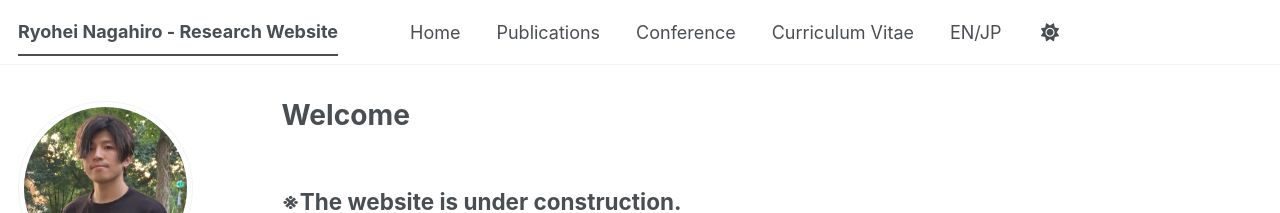
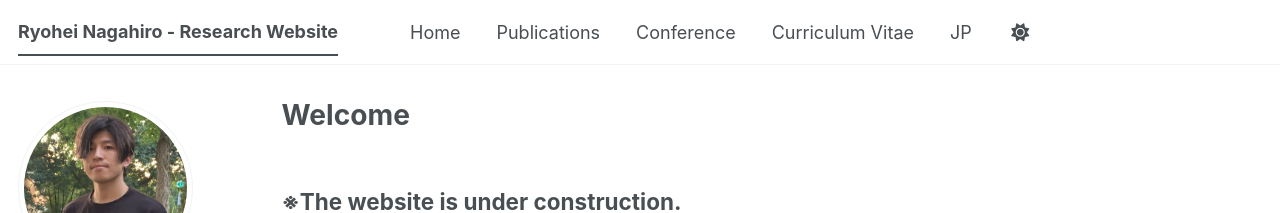
Before and after one commit to ryohei-nagahiro/ryohei-nagahiro.github.io, a Jekyll site: the page built from _pages/about.md, in a window 1280 px wide. Shown: the top 213 px of the page. Built offline with Jekyll 4.4.1, drawn with Linux system fonts in a browser that asks for light colours; some web fonts are replaced; a script bundle is joined from its source files by our own code; library files that are not in the unit come from our copies.

```diff
--- a/_data/navigation.yml
+++ b/_data/navigation.yml
@@ -26,5 +26,5 @@ main:
   # - title: "News"
   # url: /news/
 
-  - title: "EN/JP"
+  - title: "JP"
     url: /jp/
```
